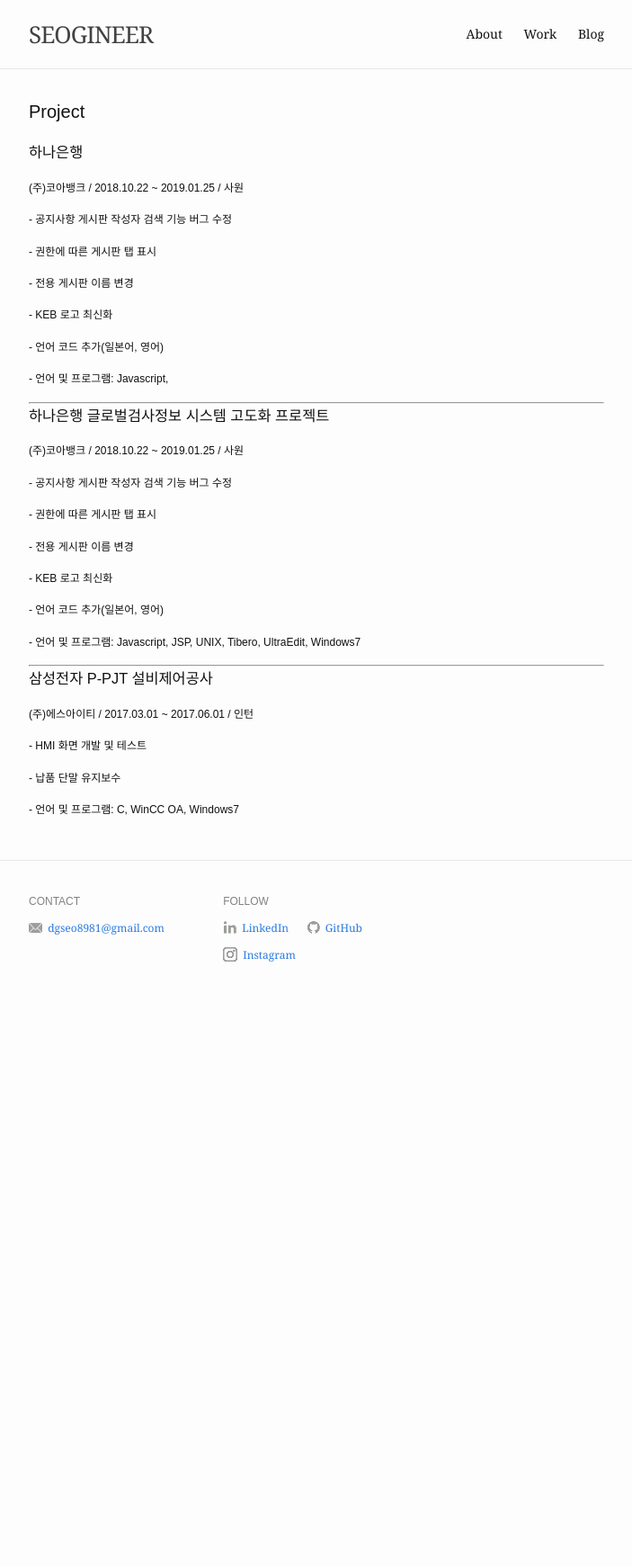
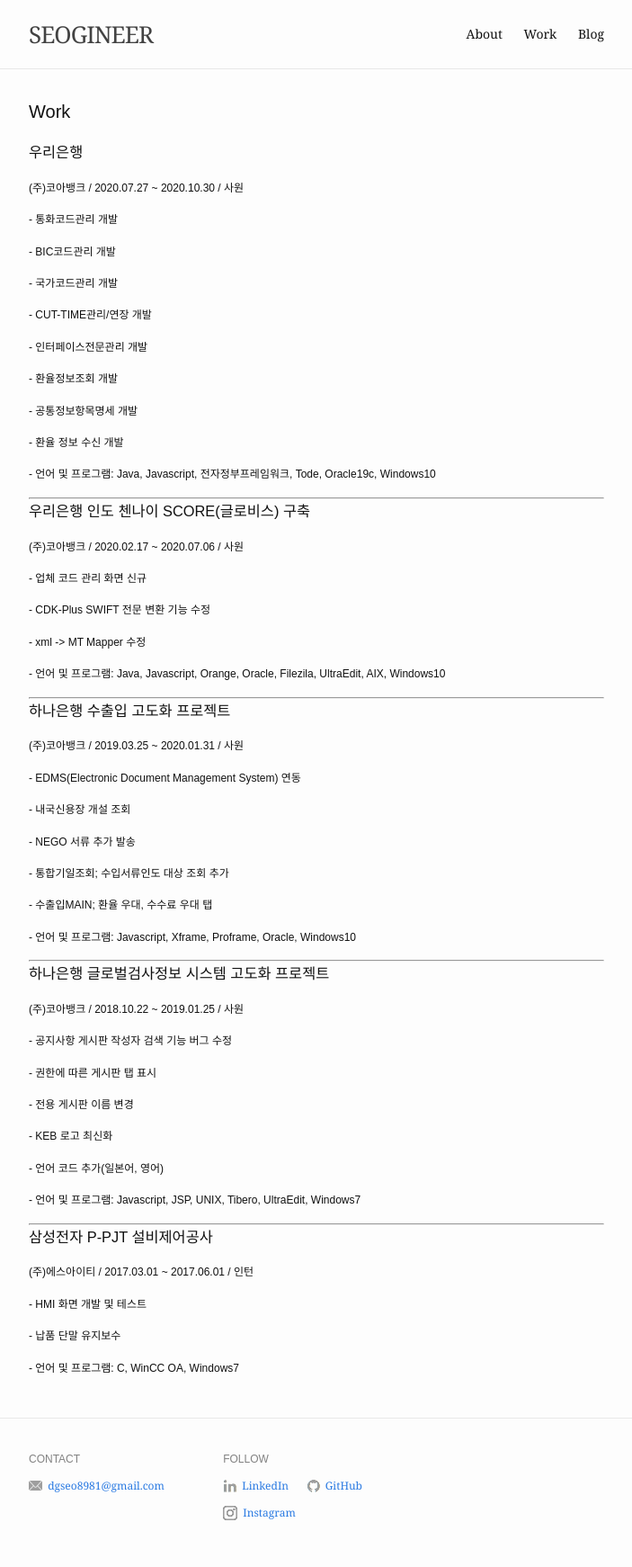
Before and after one commit to seogineer/seogineer.github.io, a Jekyll site: the page built from work.md, in a window 1280 px wide. Shown: the whole page at 90% size, without its empty margins (288-991 px from the left). Built offline with Jekyll 4.4.1, drawn with Linux system fonts in a browser that asks for light colours; before the commit the page ends 1122 px from its top, so only the background shows below that.

Commit message:
2020-11-28

```diff
--- a/work.md
+++ b/work.md
@@ -1,6 +1,6 @@
 ---
 layout: work
-title: Project
+title: Work
 slug: /work
 # items:
 #   - title: My Interest 1
@@ -15,15 +15,37 @@
 #     description: Lorem ipsum dolor sit amet, consectetur adipiscing elit, sed do eiusmod tempor incididunt ut labore et dolore magna aliqua. Ut enim ad minim veniam, quis nostrud exercitation ullamco laboris nisi ut aliquip ex ea commodo consequat.
 ---
 
+### 우리은행
+#### (주)코아뱅크 / 2020.07.27 ~ 2020.10.30 / 사원
+#### - 통화코드관리 개발
+#### - BIC코드관리 개발
+#### - 국가코드관리 개발
+#### - CUT-TIME관리/연장 개발
+#### - 인터페이스전문관리 개발
+#### - 환율정보조회 개발
+#### - 공통정보항목명세 개발
+#### - 환율 정보 수신 개발
+#### - 언어 및 프로그램: Java, Javascript, 전자정부프레임워크, Tode, Oracle19c, Windows10
 
-### 하나은행
-#### (주)코아뱅크 / 2018.10.22 ~ 2019.01.25 / 사원
-#### - 공지사항 게시판 작성자 검색 기능 버그 수정
-#### - 권한에 따른 게시판 탭 표시
-#### - 전용 게시판 이름 변경
-#### - KEB 로고 최신화
-#### - 언어 코드 추가(일본어, 영어)
-#### - 언어 및 프로그램: Javascript,
+---------------------------------------
+
+### 우리은행 인도 첸나이 SCORE(글로비스) 구축
+#### (주)코아뱅크 / 2020.02.17 ~ 2020.07.06 / 사원
+#### - 업체 코드 관리 화면 신규
+#### - CDK-Plus SWIFT 전문 변환 기능 수정
+#### - xml -> MT Mapper 수정
+#### - 언어 및 프로그램: Java, Javascript, Orange, Oracle, Filezila, UltraEdit, AIX, Windows10
+
+---------------------------------------
+
+### 하나은행 수출입 고도화 프로젝트
+#### (주)코아뱅크 / 2019.03.25 ~ 2020.01.31 / 사원
+#### - EDMS(Electronic Document Management System) 연동
+#### - 내국신용장 개설 조회
+#### - NEGO 서류 추가 발송
+#### - 통합기일조회; 수입서류인도 대상 조회 추가
+#### - 수출입MAIN; 환율 우대, 수수료 우대 탭
+#### - 언어 및 프로그램: Javascript, Xframe, Proframe, Oracle, Windows10
 
 ---------------------------------------
 
```
